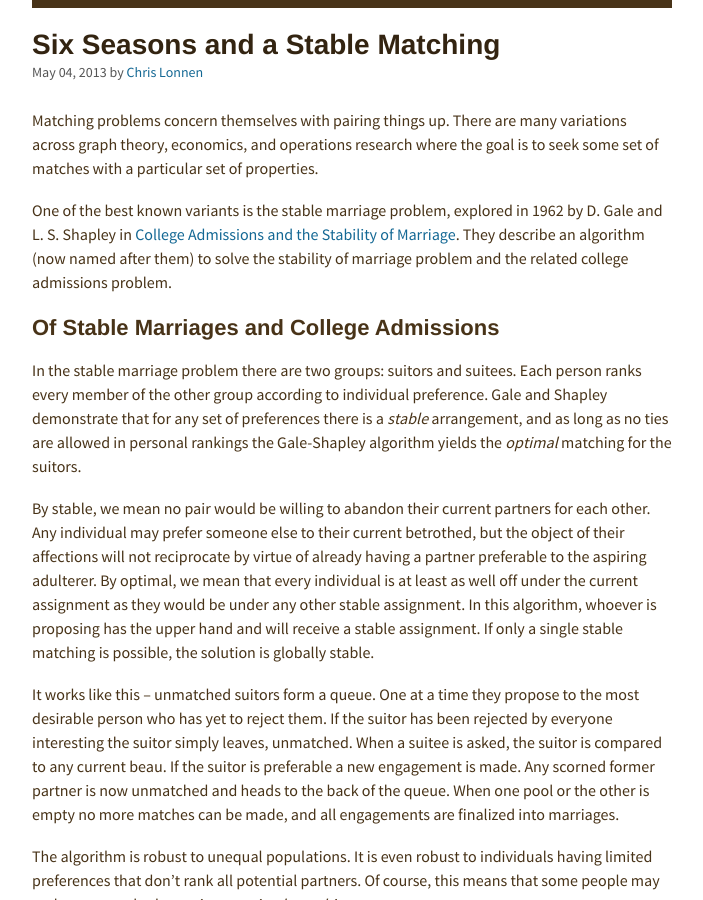
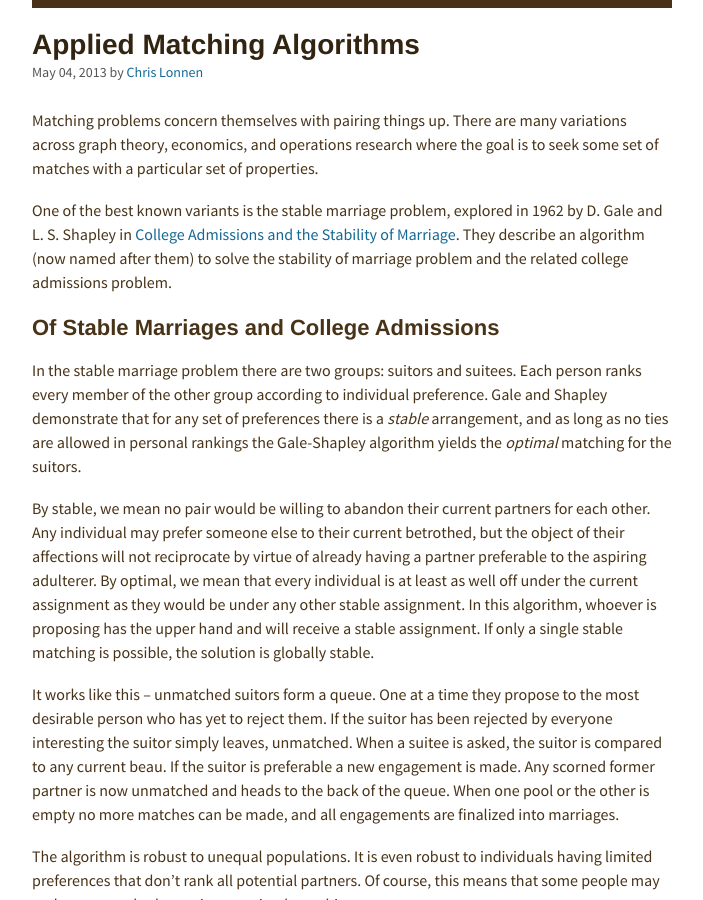
Before and after one commit to lonnen/lonnen.github.com, a Jekyll site: the page built from _posts/2013-05-04-gale-shapley.md, in a window 1280 px wide and 900 px high. Shown: the whole window, without its empty margins (288-991 px from the left). Built offline with Jekyll 4.4.1, drawn with Linux system fonts in a browser that asks for light colours; Markdown is read by kramdown in place of the engine named in the settings; comment, search, counter and statistics services are not loaded; some of the changed text lies outside the part shown.

Commit message:
name change

```diff
--- a/_posts/2013-05-04-gale-shapley.md
+++ b/_posts/2013-05-04-gale-shapley.md
@@ -1,5 +1,5 @@
 ---
-title: "Six Seasons and a Stable Matching"
+title: "Applied Matching Algorithms"
 layout: post
 ---
 
```
Also changed, not shown: other parts of _posts/2013-05-04-gale-shapley.md (+1 -1 lines).
